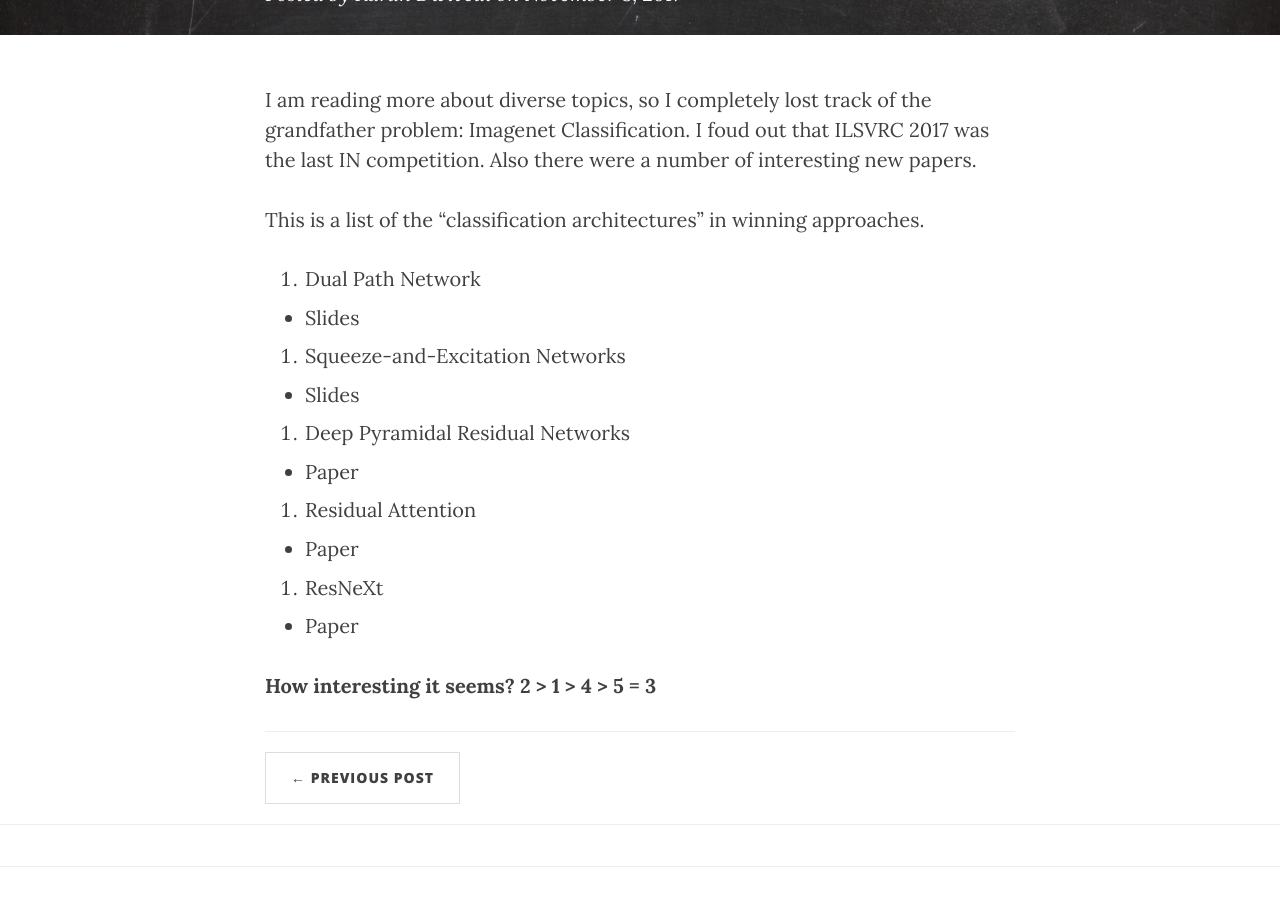
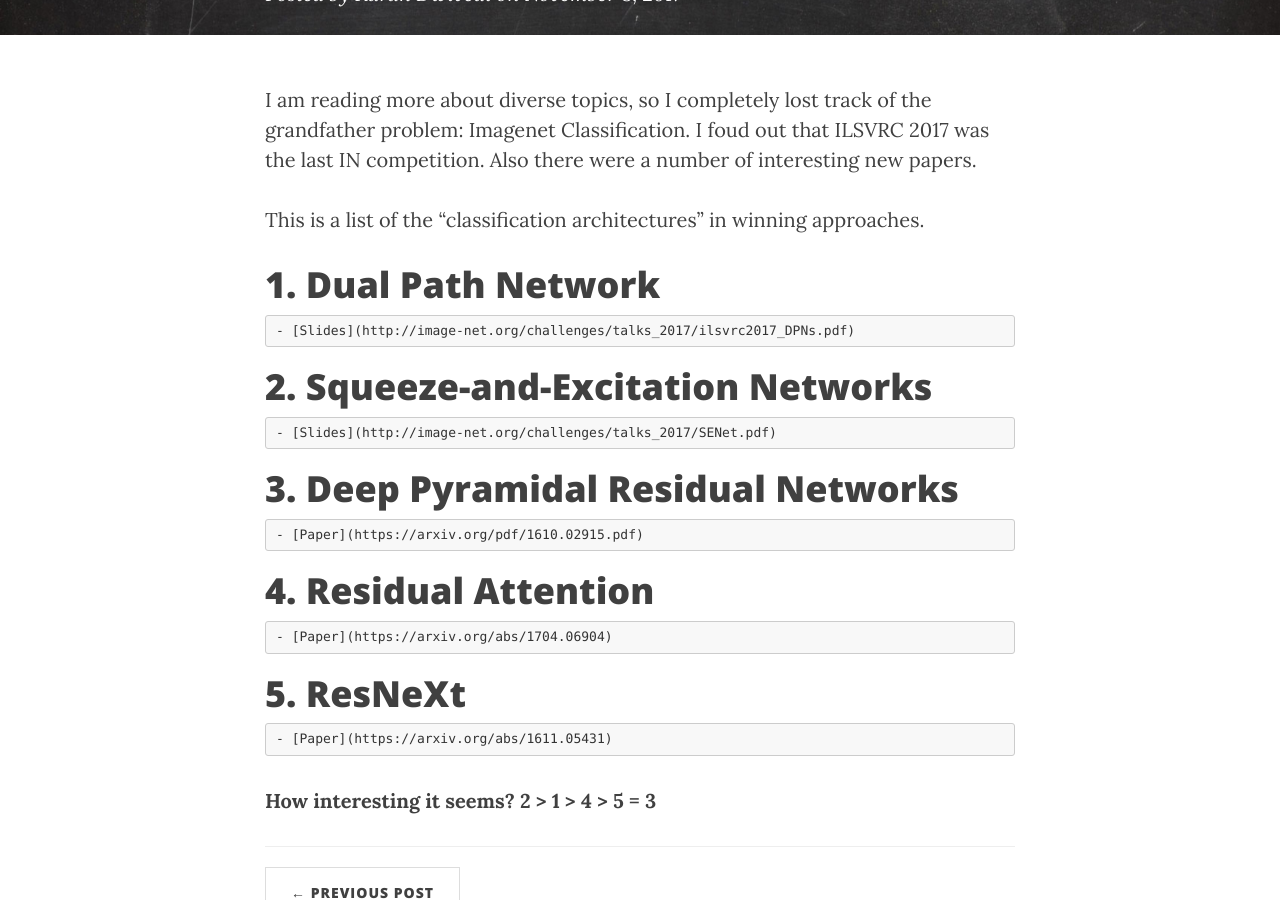
Before and after one commit to karandwivedi42/karandwivedi42.github.io, a Jekyll site: the page built from _posts/2017-11-08-Classification.markdown, in a window 1280 px wide and 900 px high, scrolled down 261 px. Built offline with Jekyll 4.4.1, drawn with Linux system fonts in a browser that asks for light colours; nearby versions of some CDN libraries; comment, search, counter and statistics services are not loaded.

Commit message:
[MINOR] Formatting

```diff
--- a/_posts/2017-11-08-Classification.markdown
+++ b/_posts/2017-11-08-Classification.markdown
@@ -11,24 +11,24 @@ I am reading more about diverse topics, so I completely lost track of the grandf
 
 This is a list of the "classification architectures" in winning approaches.
 
-1. Dual Path Network
+# 1. Dual Path Network
 
-- [Slides](http://image-net.org/challenges/talks_2017/ilsvrc2017_DPNs.pdf)
+    - [Slides](http://image-net.org/challenges/talks_2017/ilsvrc2017_DPNs.pdf)
 
-2. Squeeze-and-Excitation Networks
+# 2. Squeeze-and-Excitation Networks
 
-- [Slides](http://image-net.org/challenges/talks_2017/SENet.pdf)
+    - [Slides](http://image-net.org/challenges/talks_2017/SENet.pdf)
 
-3. Deep Pyramidal Residual Networks
+# 3. Deep Pyramidal Residual Networks
 
-- [Paper](https://arxiv.org/pdf/1610.02915.pdf)
+    - [Paper](https://arxiv.org/pdf/1610.02915.pdf)
 
-4. Residual Attention
+# 4. Residual Attention
 
-- [Paper](https://arxiv.org/abs/1704.06904)
+    - [Paper](https://arxiv.org/abs/1704.06904)
 
-5. ResNeXt
+# 5. ResNeXt
 
-- [Paper](https://arxiv.org/abs/1611.05431)
+    - [Paper](https://arxiv.org/abs/1611.05431)
 
 **How interesting it seems? 2 > 1 > 4 > 5 = 3**
```
